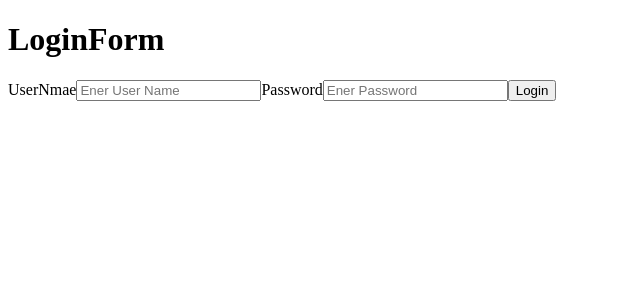
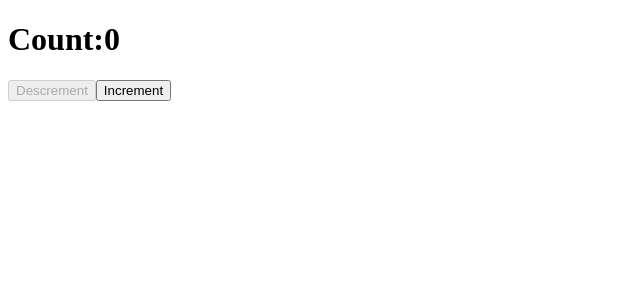
Before and after one commit to kulane952/React-Exercises, a React app: page / in a window 1280 px wide. Shown: the top 300 px of the page, without its empty margins (0-640 px from the left). Built offline with nearby package versions, Linux system fonts and the light colour scheme; the HTML template or start-up script is replaced by a standard one.

Commit message:
Excise 12 React

```diff
--- a/src/App.jsx
+++ b/src/App.jsx
@@ -13,7 +13,8 @@
 // import Countdown from './assets/components/Exercise8/CountdownTimer'
 // import GitHubUserSearch from './assets/components/Exercise9/GitHubUserSearch '
 // import UserList from './assets/components/Exercise10/UserList'
-import LoginForm from './assets/components/Exercise11/LoginForm'
+// import LoginForm from './assets/components/Exercise11/LoginForm'
+import Counter from './assets/components/Exercise12/Counter'
 
 // import Profile from './Prop'
 // import Greeting from './Greeting'
@@ -100,7 +101,8 @@ const App = () => {
 
   return (
     <div>
-      <LoginForm/>
+      <Counter/>
+      {/* <LoginForm/> */}
       {/* <ToggleMessage /> */}
       {/* <Navication underMessage={underMessage}/> */}
       {/* <Greeting isLoggedIn={isLoggedIn} /> */}
--- /dev/null
+++ b/src/assets/components/Exercise12/Counter.jsx
@@ -0,0 +1,25 @@
+
+
+import { useState } from "react";
+
+const Counter=()=>{
+    const [count, setcount]=useState(0)
+   const increment =()=>setcount(count + 1)
+
+    const decrement=()=>{
+    if(count>0)setcount(count -1);
+}
+
+
+    return(
+    <div>
+        <h1>Count:{count}</h1>
+        <button onClick={decrement} disabled={count === 0}>Descrement</button>
+        <button onClick={increment}>Increment</button>
+    </div>
+)
+
+};
+
+
+export default Counter;
```
